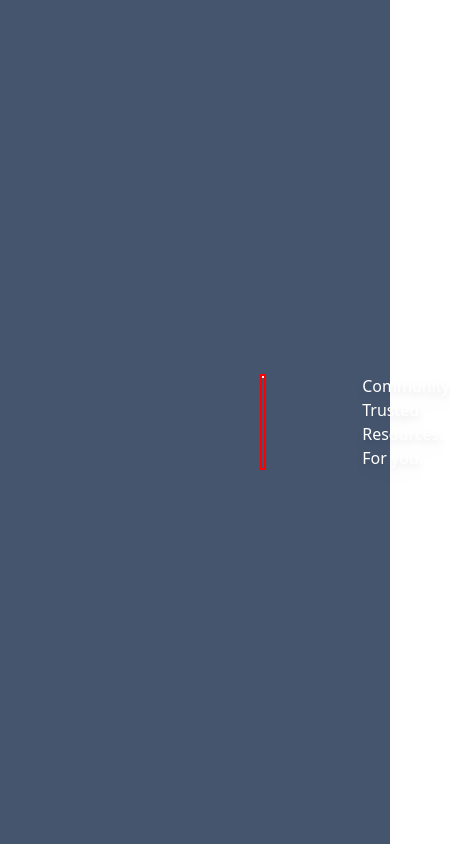
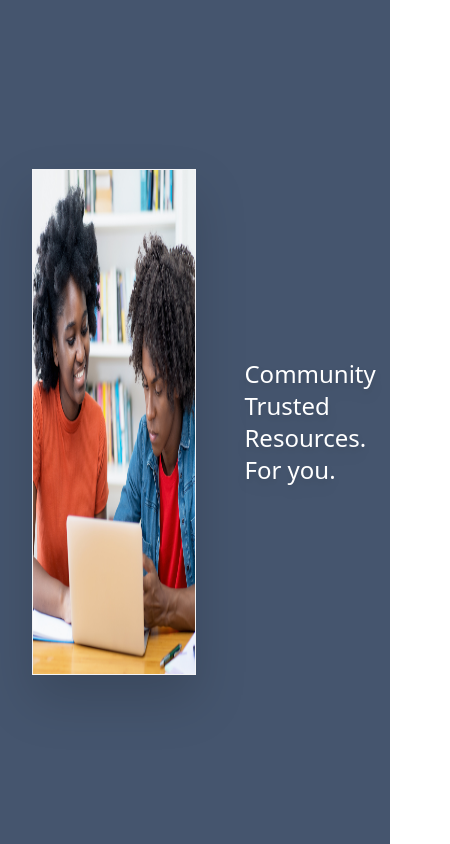
Before and after one commit to Commit-Your-Code/coding-resources, a React (Vite) app: page / in a window 390 px wide. Shown: the top 844 px of the page, 450 px wide, since content can reach past the window. Built offline with nearby package versions, Linux system fonts and the light colour scheme.

Commit message:
MR-1 Adjusted header component and styles

```diff
--- a/src/assets/css/Header.module.css
+++ b/src/assets/css/Header.module.css
@@ -2,5 +2,5 @@
   background-color: #45556e;
 }
 .imageContainer {
-  border: solid 2px red;
+  height: 60vh;
 }
--- a/src/components/Header.jsx
+++ b/src/components/Header.jsx
@@ -1,19 +1,20 @@
 import style from "../assets/css/Header.module.css"
 import HeaderImage from "../assets/images/header_learning.png"
+
 const Header = () => {
   return (
     <div>
       <div
         className={`${style.headerContainer} mx-auto flex flex-row justify-center items-center h-screen w-screen`}
       >
-        <div className="flex flex-row lg:ml-40">
-          <div className={`${style.imageContainer} w-full ml-80`}>
+        <div className="flex flex-row items-center md:ml-40">
+          <div className={`${style.imageContainer} ml-8 md:ml-80`}>
             <img
               src={HeaderImage}
-              className={`h-9/12 drop-shadow-2xl border border-gray-100`}
+              className={`h-full w-fit drop-shadow-2xl border border-gray-100`}
             />
           </div>
-          <div className="ml-24 font-sans sm:text-2xl lg:text-6xl text-white drop-shadow-lg flex justify-end">
+          <div className="ml-12 md:ml-24 font-sans text-2xl lg:text-6xl text-white drop-shadow-lg flex justify-end">
             Community Trusted Resources. For you.
           </div>
         </div>
```
